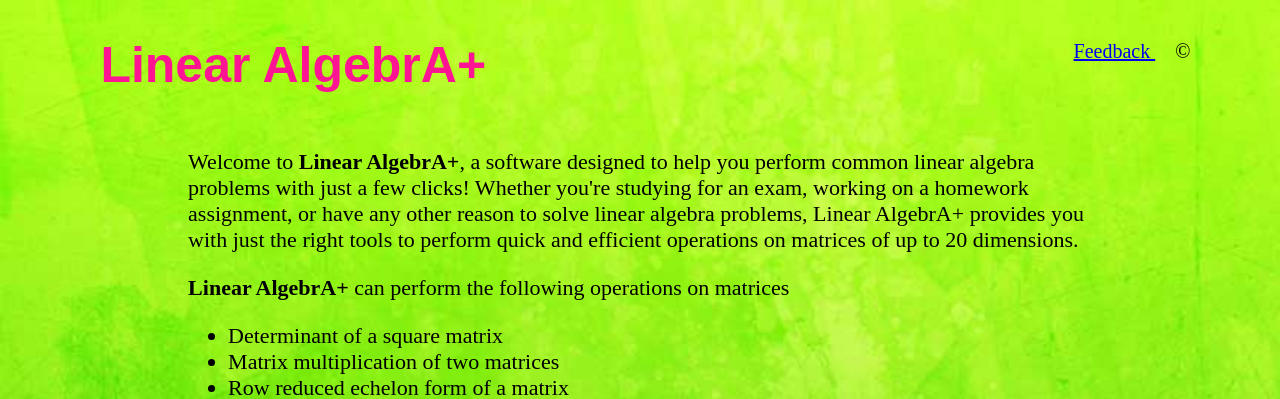
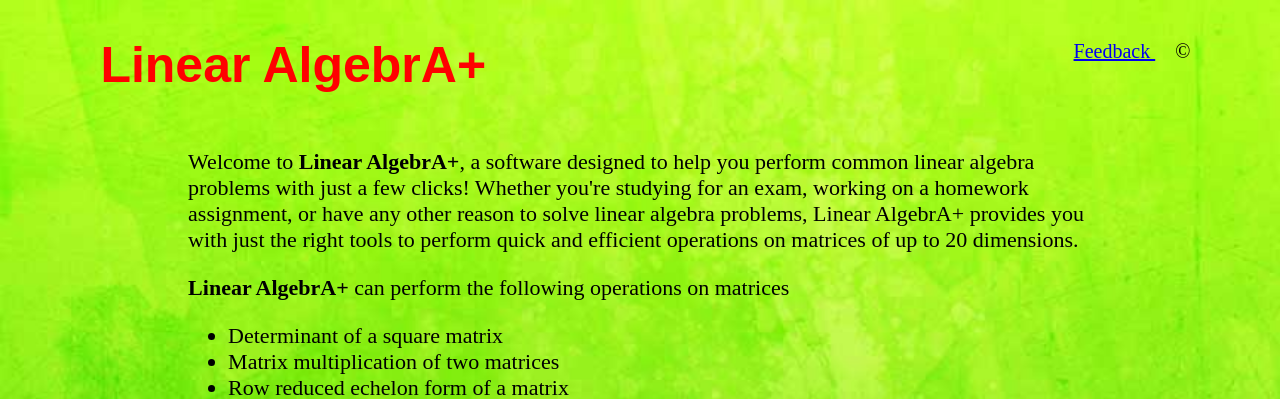
Before and after one commit to subram43/linear-algebra-calculator, a Flask app: page / in a window 1280 px wide. Shown: the top 399 px of the page. Run offline with Flask 2, Linux system fonts and the light colour scheme; some libraries are stand-ins or nearby versions.

Commit message:
changed header color

```diff
--- a/static/style.css
+++ b/static/style.css
@@ -36,7 +36,7 @@ a {
 
 a.head {
     text-decoration: none;
-    color: deeppink;
+    color: red;
 }
 
 a.head:hover {
```
